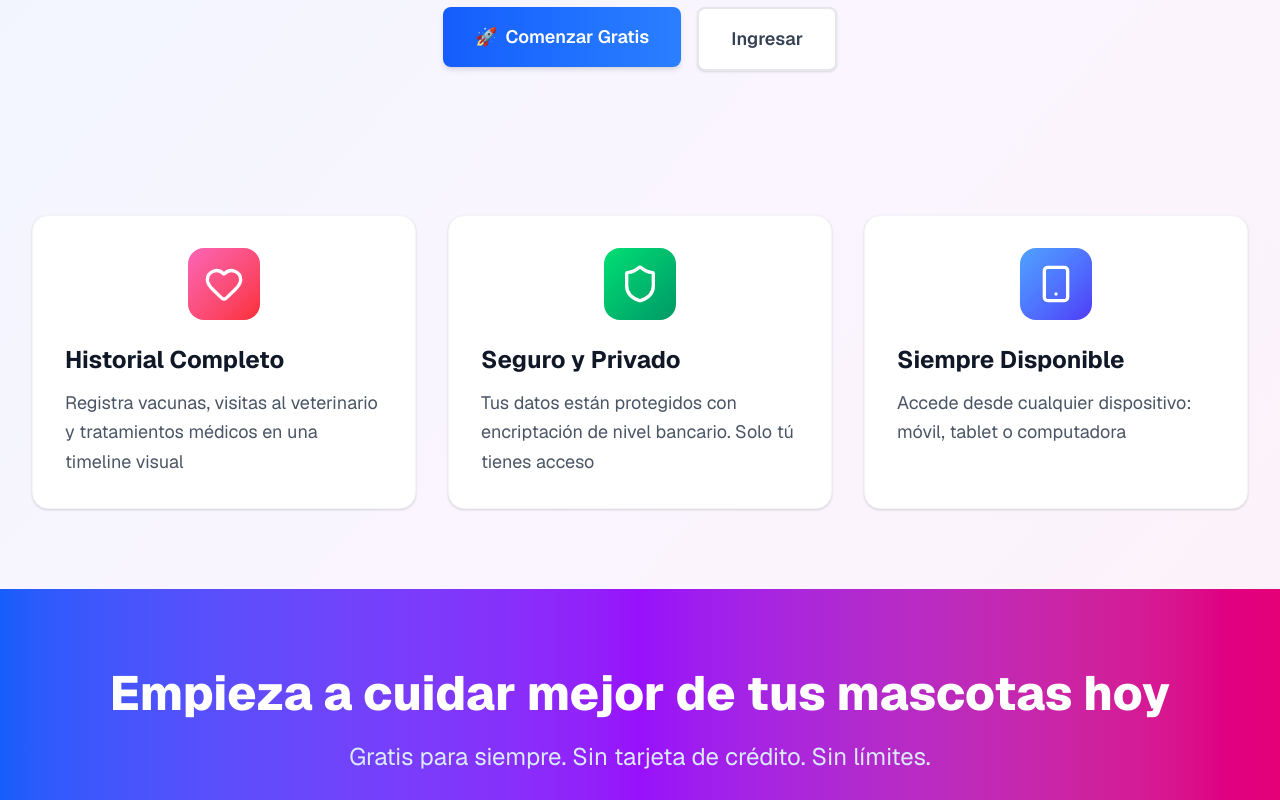
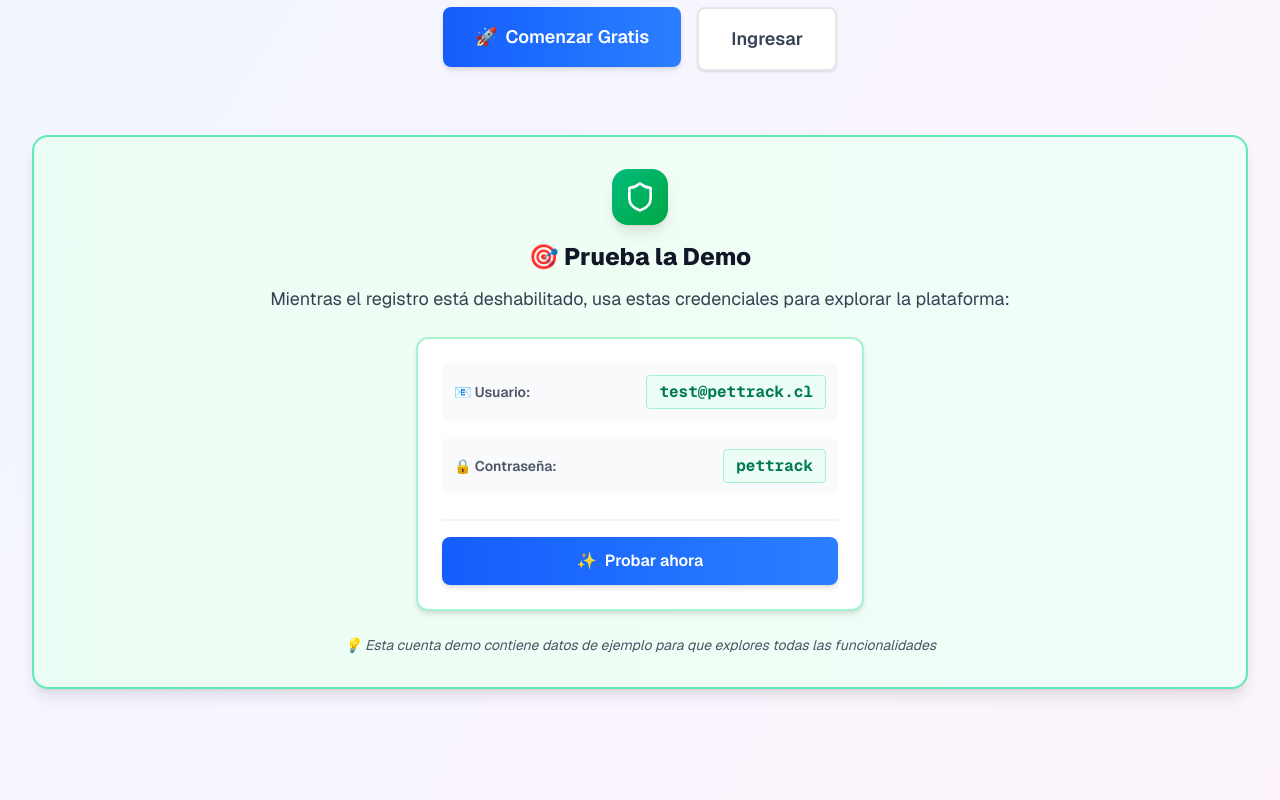
Before and after one commit to coliwares/pet-tracker, a Next.js app: page / in a window 1280 px wide. Shown: the part 520-1320 px from the top of the page. Built offline with nearby package versions, Linux system fonts and the light colour scheme; no server answers.

Commit message:
feat: enhance login and signup pages with demo functionality and update messages

```diff
--- a/src/app/login/page.tsx
+++ b/src/app/login/page.tsx
@@ -1,8 +1,14 @@
+'use client';
+
+import { useSearchParams } from 'next/navigation';
 import Link from 'next/link';
 import { LoginForm } from '@/components/auth/LoginForm';
 import { Container } from '@/components/ui/Container';
 
 export default function LoginPage() {
+  const searchParams = useSearchParams();
+  const isDemo = searchParams.get('demo') === 'true';
+
   return (
     <div className="min-h-screen bg-gradient-to-br from-blue-50 via-purple-50 to-pink-50 flex items-center justify-center py-12 px-4">
       <Container className="max-w-md w-full">
@@ -20,6 +26,22 @@
           </p>
         </div>
 
+        {isDemo && (
+          <div className="mb-6 bg-gradient-to-r from-emerald-50 to-green-50 border-2 border-emerald-300 rounded-2xl p-5 animate-fade-in">
+            <div className="flex items-start gap-3">
+              <span className="text-2xl">✨</span>
+              <div className="flex-1">
+                <h3 className="font-bold text-emerald-900 text-base mb-1">
+                  Cuenta Demo Precargada
+                </h3>
+                <p className="text-emerald-800 text-sm">
+                  Los campos han sido rellenados automáticamente. Solo haz click en "Ingresar" para explorar la plataforma.
+                </p>
+              </div>
+            </div>
+          </div>
+        )}
+
         <div className="bg-white p-8 rounded-2xl shadow-card border-2 border-gray-100">
           <LoginForm />
 
--- a/src/app/page.tsx
+++ b/src/app/page.tsx
@@ -1,8 +1,34 @@
+'use client';
+
+import { useEffect } from 'react';
+import { useRouter } from 'next/navigation';
 import Link from 'next/link';
+import { useAuth } from '@/hooks/useAuth';
 import { Button } from '@/components/ui/Button';
+import { Loading } from '@/components/ui/Loading';
 import { PawPrint, Heart, Shield, Smartphone } from 'lucide-react';
 
 export default function Home() {
+  const { user, loading } = useAuth();
+  const router = useRouter();
+
+  // Si el usuario está logueado, redirigir al dashboard
+  useEffect(() => {
+    if (!loading && user) {
+      router.push('/dashboard');
+    }
+  }, [user, loading, router]);
+
+  // Mostrar loading mientras verifica autenticación
+  if (loading) {
+    return <Loading text="Cargando..." />;
+  }
+
+  // Si ya está logueado, no mostrar nada (va a redirigir)
+  if (user) {
+    return null;
+  }
+
   return (
     <div className="min-h-screen bg-gradient-to-br from-blue-50 via-purple-50 to-pink-50">
       {/* Hero Section */}
@@ -37,6 +63,50 @@
                 Ingresar
               </Button>
             </Link>
+          </div>
+        </div>
+      </div>
+
+      {/* Demo Credentials Banner */}
+      <div className="max-w-7xl mx-auto px-4 sm:px-6 lg:px-8 pb-16">
+        <div className="bg-gradient-to-r from-emerald-50 via-green-50 to-teal-50 border-2 border-emerald-300 rounded-2xl p-8 shadow-lg animate-fade-in">
+          <div className="text-center">
+            <div className="inline-flex items-center justify-center p-3 bg-gradient-to-br from-emerald-500 to-green-600 rounded-2xl mb-4 shadow-lg">
+              <Shield className="h-8 w-8 text-white" />
+            </div>
+            <h3 className="text-2xl font-extrabold text-gray-900 mb-3">
+              🎯 Prueba la Demo
+            </h3>
+            <p className="text-gray-700 mb-6 text-lg">
+              Mientras el registro está deshabilitado, usa estas credenciales para explorar la plataforma:
+            </p>
+            <div className="max-w-md mx-auto bg-white rounded-xl border-2 border-emerald-200 p-6 shadow-md">
+              <div className="space-y-4">
+                <div className="flex items-center justify-between p-3 bg-gray-50 rounded-lg">
+                  <span className="text-sm font-semibold text-gray-600">📧 Usuario:</span>
+                  <code className="text-base font-mono font-bold text-emerald-700 bg-emerald-50 px-3 py-1 rounded border border-emerald-200">
+                    test@pettrack.cl
+                  </code>
+                </div>
+                <div className="flex items-center justify-between p-3 bg-gray-50 rounded-lg">
+                  <span className="text-sm font-semibold text-gray-600">🔒 Contraseña:</span>
+                  <code className="text-base font-mono font-bold text-emerald-700 bg-emerald-50 px-3 py-1 rounded border border-emerald-200">
+                    pettrack
+                  </code>
+                </div>
+              </div>
+              <div className="mt-6 pt-4 border-t-2 border-gray-100">
+                <Link href="/login?demo=true">
+                  <Button className="w-full text-base py-3">
+                    <span className="mr-2">✨</span>
+                    Probar ahora
+                  </Button>
+                </Link>
+              </div>
+            </div>
+            <p className="text-sm text-gray-600 mt-6 italic">
+              💡 Esta cuenta demo contiene datos de ejemplo para que explores todas las funcionalidades
+            </p>
           </div>
         </div>
       </div>
--- a/src/app/signup/page.tsx
+++ b/src/app/signup/page.tsx
@@ -35,7 +35,7 @@
 
         <div className="text-center mt-6 space-y-2">
           <p className="text-sm text-amber-700 font-medium">
-            ⏰ Registro temporal deshabilitado
+            ⏰ Registro temporalmente deshabilitado
           </p>
           <p className="text-xs text-gray-500">
             Si ya tienes cuenta, puedes{' '}
--- a/src/components/auth/LoginForm.tsx
+++ b/src/components/auth/LoginForm.tsx
@@ -1,7 +1,7 @@
 'use client';
 
-import { useState } from 'react';
-import { useRouter } from 'next/navigation';
+import { useState, useEffect } from 'react';
+import { useRouter, useSearchParams } from 'next/navigation';
 import { signIn } from '@/lib/supabase';
 import { validateEmail, validatePassword } from '@/lib/utils';
 import { useRateLimiter } from '@/hooks/useRateLimiter';
@@ -10,6 +10,7 @@
 
 export function LoginForm() {
   const router = useRouter();
+  const searchParams = useSearchParams();
   const [email, setEmail] = useState('');
   const [password, setPassword] = useState('');
   const [error, setError] = useState('');
@@ -20,6 +21,15 @@
     maxAttempts: 5,
     windowMs: 60000
   });
+
+  // Autocompletar credenciales demo si viene de la landing
+  useEffect(() => {
+    const isDemo = searchParams.get('demo');
+    if (isDemo === 'true') {
+      setEmail('test@pettrack.cl');
+      setPassword('pettrack');
+    }
+  }, [searchParams]);
 
   const handleSubmit = async (e: React.FormEvent) => {
     e.preventDefault();
```
